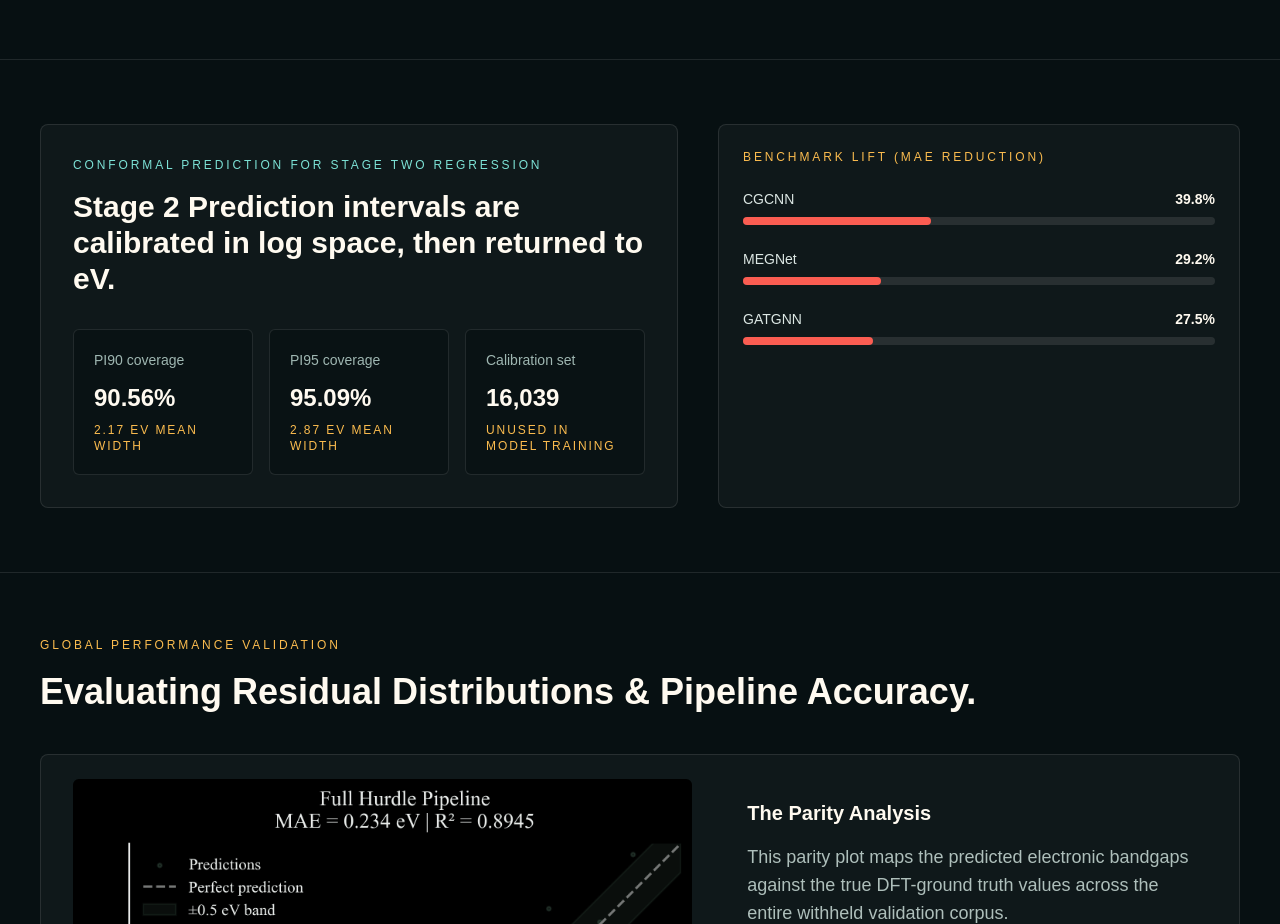
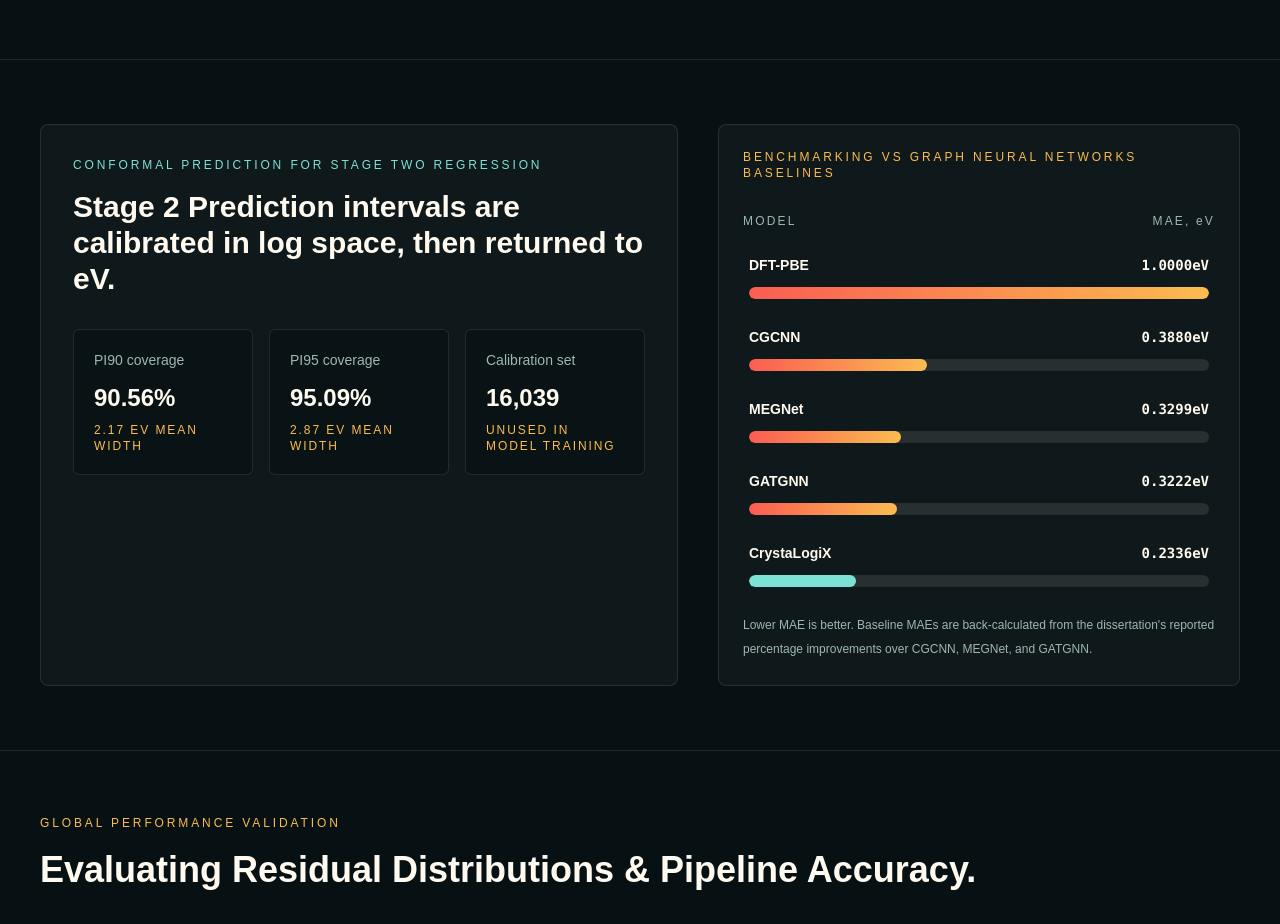
Before and after one commit to devanshtyagi26/CrystaLogiX, a Next.js app: page /results in a window 1280 px wide. Shown: the part 880-1804 px from the top of the page. Built offline with nearby package versions, Linux system fonts and the light colour scheme.

Commit message:
Creating graph animation

```diff
--- /dev/null
+++ b/app/components/BenchmarkLiftBars.tsx
@@ -0,0 +1,92 @@
+"use client";
+
+import { useEffect, useMemo, useRef, useState } from "react";
+import { benchmarkLift } from "../data/research";
+
+function BenchmarkLiftBars() {
+  const chartRef = useRef<HTMLDivElement | null>(null);
+  const [isVisible, setIsVisible] = useState(false);
+
+  const maxMae = useMemo(
+    () => Math.max(...benchmarkLift.map((item) => item.mae)),
+    [],
+  );
+  useEffect(() => {
+    const node = chartRef.current;
+
+    if (!node) {
+      return;
+    }
+
+    const rect = node.getBoundingClientRect();
+    if (rect.top < window.innerHeight) {
+      setIsVisible(true);
+      return;
+    }
+
+    const observer = new IntersectionObserver(
+      ([entry]) => {
+        if (entry.isIntersecting) {
+          setIsVisible(true);
+          observer.disconnect();
+        }
+      },
+      { root: null, threshold: 0.35 },
+    );
+
+    observer.observe(node);
+
+    return () => observer.disconnect();
+  }, []);
+  return (
+    <div ref={chartRef} className="mt-8 space-y-5">
+      <div className="flex items-center justify-between gap-4 text-xs tracking-[0.18em] text-[#9fb7b2]">
+        <span>MODEL</span>
+        <span>MAE, eV</span>
+      </div>
+
+      <div className="space-y-4">
+        {benchmarkLift.map((item, index) => {
+          const width = isVisible ? `${(item.mae / maxMae) * 100}%` : "0%";
+          const isCurrentModel = item.model === "CrystaLogiX";
+
+          return (
+            <div key={item.model} className="grid gap-3 rounded-md p-1.5">
+              <div className="flex items-center justify-between gap-4">
+                <div>
+                  <p className="text-sm font-semibold text-[#fffaf0]">
+                    {item.model}
+                  </p>
+                </div>
+                <p className="font-mono text-sm font-semibold text-[#fffaf0]">
+                  {item.mae.toFixed(4)}eV
+                </p>
+              </div>
+
+              <div className="h-3 overflow-hidden rounded-full bg-white/10">
+                <div
+                  className="h-full rounded-full transition-[width] duration-1000 ease-out"
+                  style={{
+                    width,
+                    transitionDelay: isVisible ? `${index * 120}ms` : "0ms",
+                    background: isCurrentModel
+                      ? "#7de2d6"
+                      : "linear-gradient(to right, #fb5d52, #fbbc4f)",
+                  }}
+                />
+              </div>
+            </div>
+          );
+        })}
+      </div>
+
+      <p className="text-xs leading-6 text-[#9fb7b2]">
+        Lower MAE is better. Baseline MAEs are back-calculated from the
+        dissertation&apos;s reported percentage improvements over CGCNN, MEGNet,
+        and GATGNN.
+      </p>
+    </div>
+  );
+}
+
+export default BenchmarkLiftBars;
--- a/app/data/research.ts
+++ b/app/data/research.ts
@@ -73,9 +73,36 @@
 ];
 
 export const benchmarkLift = [
-  { model: "CGCNN", gain: "39.8%" },
-  { model: "MEGNet", gain: "29.2%" },
-  { model: "GATGNN", gain: "27.5%" },
+  {
+    model: "DFT-PBE",
+    improvement: 76.64,
+    mae: 1.0000,
+    note: "Raw calculated values.",
+  },
+  {
+    model: "CGCNN",
+    improvement: 39.8,
+    mae: 0.3880,
+    note: "Back-calculated from the reported 39.8% improvement.",
+  },
+  {
+    model: "MEGNet",
+    improvement: 29.2,
+    mae: 0.3299,
+    note: "Back-calculated from the reported 29.2% improvement.",
+  },
+  {
+    model: "GATGNN",
+    improvement: 27.5,
+    mae: 0.3222,
+    note: "Back-calculated from the reported 27.5% improvement.",
+  },
+  {
+    model: "CrystaLogiX",
+    improvement: 100,
+    mae: 0.2336,
+    note: "End-to-end MAE across all material classes.",
+  },
 ];
 
 export const errorInsights = [
--- a/app/results/page.tsx
+++ b/app/results/page.tsx
@@ -1,6 +1,6 @@
+import BenchmarkLiftBars from "../components/BenchmarkLiftBars";
 import { MetricTile, PageHeader, Panel, Section } from "../components/Section";
 import {
-  benchmarkLift,
   conformalResults,
   errorInsights,
   limitations,
@@ -52,29 +52,14 @@
             </div>
           </Panel>
 
-          <Panel className="p-6">
-            <p className="text-xs uppercase tracking-[0.24em] text-[#fbbc4f]">
-              BENCHMARK LIFT (MAE REDUCTION)
-            </p>
-            <div className="mt-6 space-y-6">
-              {benchmarkLift.map((item) => (
-                <div key={item.model}>
-                  <div className="flex items-center justify-between text-sm">
-                    <span className="text-[#dce7e4]">{item.model}</span>
-                    <span className="font-semibold text-[#fffaf0]">
-                      {item.gain}
-                    </span>
-                  </div>
-                  <div className="mt-2 h-2 rounded-full bg-white/10">
-                    <div
-                      className="h-2 rounded-full bg-[#fb5d52]"
-                      style={{ width: item.gain }}
-                    />
-                  </div>
-                </div>
-              ))}
-            </div>
-          </Panel>
+          <div id="benchmark-lift-section">
+            <Panel className="p-6">
+              <p className="text-xs uppercase tracking-[0.24em] text-[#fbbc4f]">
+                BENCHMARKING VS GRAPH NEURAL NETWORKS BASELINES
+              </p>
+              <BenchmarkLiftBars />
+            </Panel>
+          </div>
         </div>
       </Section>
 
```
